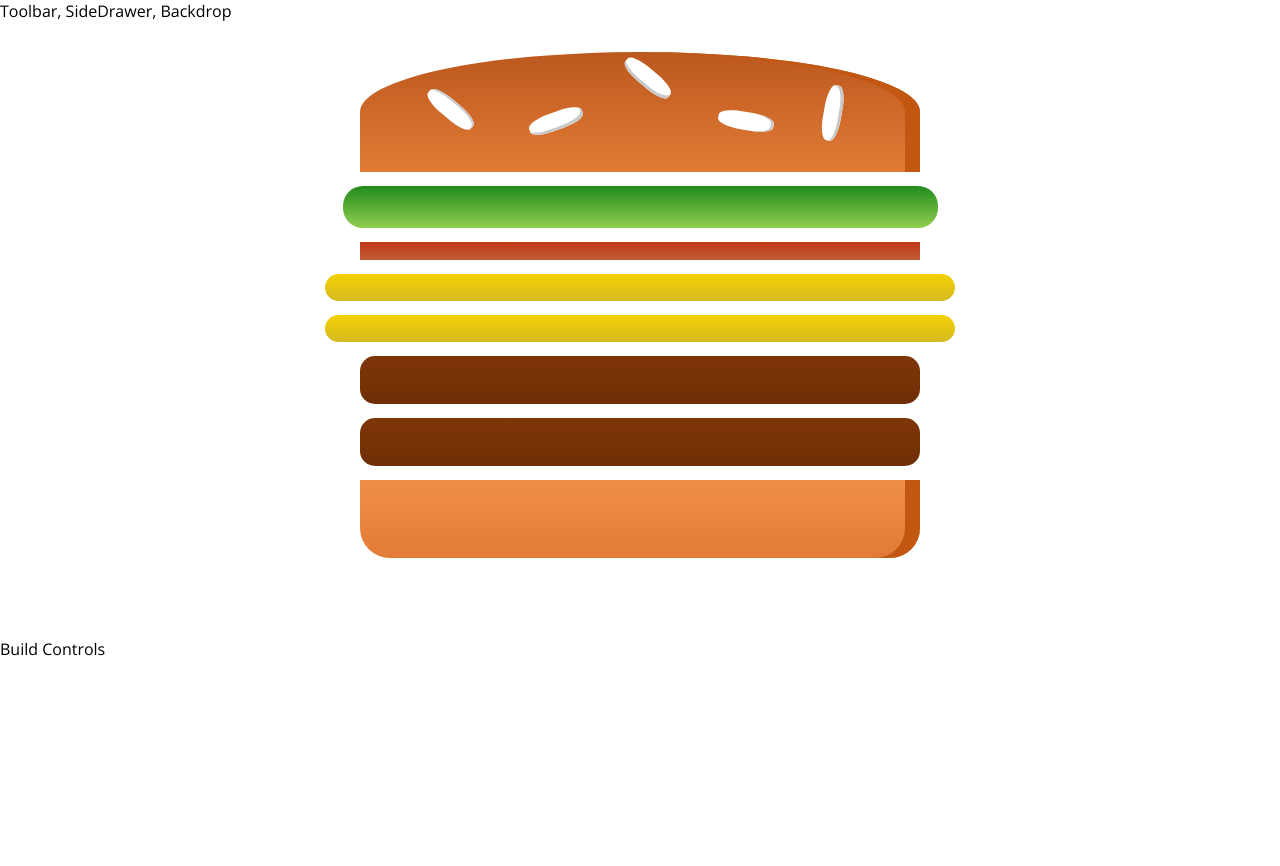
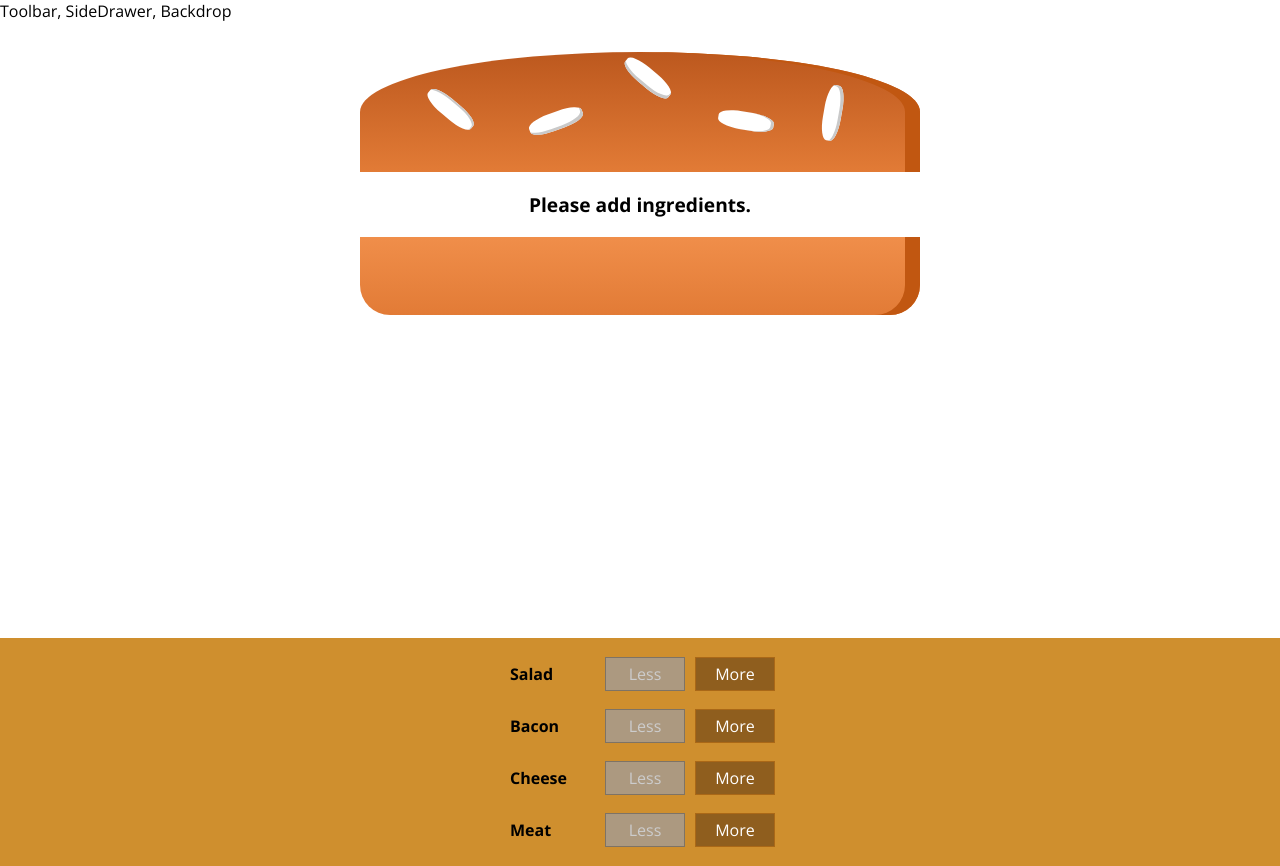
Before and after one commit to robertschaap/burgerbuilder, a React app: page / in a window 1280 px wide. Before the commit the page ends 800 px from the top, so only its background shows below. Built offline with nearby package versions, Linux system fonts and the light colour scheme.

Commit message:
build controls implemented

```diff
--- /dev/null
+++ b/src/components/Burger/BuildControls/BuildControl/BuildControl.css
@@ -0,0 +1,56 @@
+.BuildControl {
+    display: flex;
+    justify-content: space-between;
+    align-items: center;
+    margin: 5px 0;
+}
+
+.BuildControl button {
+    display: block;
+    font: inherit;
+    padding: 5px;
+    margin: 0 5px;
+    width: 80px;
+    border: 1px solid #AA6817;
+    cursor: pointer;
+    outline: none;
+}
+
+.BuildControl button:disabled {
+    background-color: #AC9980;
+    border: 1px solid #7E7365;
+    color: #ccc;
+    cursor: default;
+}
+
+.BuildControl button:hover:disabled {
+    background-color: #AC9980;
+    color: #ccc;
+    cursor: not-allowed;
+}
+
+.Label {
+    padding: 10px;
+    font-weight: bold;
+    width: 80px;
+}
+
+.BuildControl .Less {
+    background-color: #D39952;
+    color: white;
+}
+
+.BuildControl .More {
+    background-color: #8F5E1E;
+    color: white;
+}
+
+.BuildControl .Less:hover, .BuildControl .Less:active {
+    background-color: #DAA972;
+    color: white;
+}
+
+.BuildControl .More:hover,.BuildControl .More:active {
+    background-color: #99703F;
+    color: white;
+}
--- /dev/null
+++ b/src/components/Burger/BuildControls/BuildControl/BuildControl.js
@@ -0,0 +1,13 @@
+import React from 'react';
+
+import classes from './BuildControl.css';
+
+const buildControl = (props) => (
+    <div className={classes.BuildControl}>
+        <div className={classes.Label}>{props.label}</div>
+        <button className={classes.Less} onClick={props.removed} disabled={props.disabled}>Less</button>
+        <button className={classes.More} onClick={props.added}>More</button>
+    </div>
+);
+
+export default buildControl;
--- /dev/null
+++ b/src/components/Burger/BuildControls/BuildControls.css
@@ -0,0 +1,10 @@
+.BuildControls {
+    width: 100%;
+    background-color: #CF8F2E;
+    display: flex;
+    flex-flow: column;
+    align-items: center;
+    box-shadow: 0 2px 1px #ccc;
+    margin: auto;
+    padding: 10px 0;
+}
--- /dev/null
+++ b/src/components/Burger/BuildControls/BuildControls.js
@@ -0,0 +1,26 @@
+import React from 'react';
+
+import classes from './BuildControls.css';
+import BuildControl from './BuildControl/BuildControl';
+
+const controls = [
+    { label: 'Salad', type: 'salad' },
+    { label: 'Bacon', type: 'bacon' },
+    { label: 'Cheese', type: 'cheese' },
+    { label: 'Meat', type: 'meat' },
+];
+
+const buildControls = (props) => (
+    <div className={classes.BuildControls}>
+        {controls.map(ctrl => (
+            <BuildControl
+                key={ctrl.label}
+                label={ctrl.label}
+                added={() => props.ingredientAdded(ctrl.type)}
+                removed={() => props.ingredientRemoved(ctrl.type)}
+                disabled={props.disabled[ctrl.type]}/>
+        ))}
+    </div>
+);
+
+export default buildControls;
--- a/src/components/Burger/Burger.js
+++ b/src/components/Burger/Burger.js
@@ -3,12 +3,19 @@
 import BurgerIngredient from './BurgerIngredient/BurgerIngredient';
 
 const burger = (props) => {
-    const transformedIngredients = Object.keys(props.ingredients)
+    let transformedIngredients = Object.keys(props.ingredients)
         .map((ingredientKey)=>{
             return [...Array(props.ingredients[ingredientKey])].map((_, i) => {
                 return <BurgerIngredient key={ingredientKey + i} type={ingredientKey} />;
             });
-        });
+        })
+        .reduce((arr, el) => {
+            return arr.concat(el)
+        }, []);
+
+    if (transformedIngredients.length === 0) {
+        transformedIngredients = <p>Please add ingredients.</p>
+    }
     return (
         <div className={classes.Burger}>
             <BurgerIngredient type='bread-top'/>
--- a/src/containers/BurgerBuilder/BurgerBuilder.js
+++ b/src/containers/BurgerBuilder/BurgerBuilder.js
@@ -1,21 +1,78 @@
 import React, { Component } from 'react';
 import Aux from '../../hoc/Aux';
 import Burger from '../../components/Burger/Burger';
+import BuildControls from '../../components/Burger/BuildControls/BuildControls';
+
+const ingredient_prices = {
+    salad: 0.5,
+    cheese: 0.4,
+    meat: 1.3,
+    bacon: 0.7
+}
 
 class BurgerBuilder extends Component {
     state = {
         ingredients: {
-            salad: 1,
-            bacon: 1,
-            cheese: 2,
-            meat: 2
-        }
+            salad: 0,
+            bacon: 0,
+            cheese: 0,
+            meat: 0
+        },
+        totalPrice : 4
+    }
+
+    addIngredientHandler = (type) => {
+        const oldCount = this.state.ingredients[type];
+        const updatedCount = oldCount + 1;
+        const updatedIngredients = {
+            ...this.state.ingredients
+        };
+        updatedIngredients[type] = updatedCount;
+        const priceAddition = ingredient_prices[type];
+        const oldPrice = this.state.totalPrice;
+        const newPrice = oldPrice + priceAddition;
+
+        this.setState({
+            totalPrice: newPrice,
+            ingredients: updatedIngredients,
+        })
+    }
+
+    removeIngredientHandler = (type) => {
+        const oldCount = this.state.ingredients[type];
+        if (oldCount <=0) {
+            return
+        };
+
+        const updatedCount = oldCount - 1;
+        const updatedIngredients = {
+            ...this.state.ingredients
+        };
+        updatedIngredients[type] = updatedCount;
+        const priceDeduction = ingredient_prices[type];
+        const oldPrice = this.state.totalPrice;
+        const newPrice = oldPrice - priceDeduction;
+
+        this.setState({
+            totalPrice: newPrice,
+            ingredients: updatedIngredients,
+        })
     }
     render() {
+
+        const disabledInfo = {
+            ...this.state.ingredients
+        }
+        for (let key in disabledInfo) {
+            disabledInfo[key] = disabledInfo[key] <= 0
+        }
         return (
             <Aux>
                 <Burger ingredients={this.state.ingredients}/>
-                <div>Build Controls</div>
+                <BuildControls
+                    ingredientAdded={this.addIngredientHandler}
+                    ingredientRemoved={this.removeIngredientHandler}
+                    disabled={disabledInfo}/>
             </Aux>
         );
     }
```
